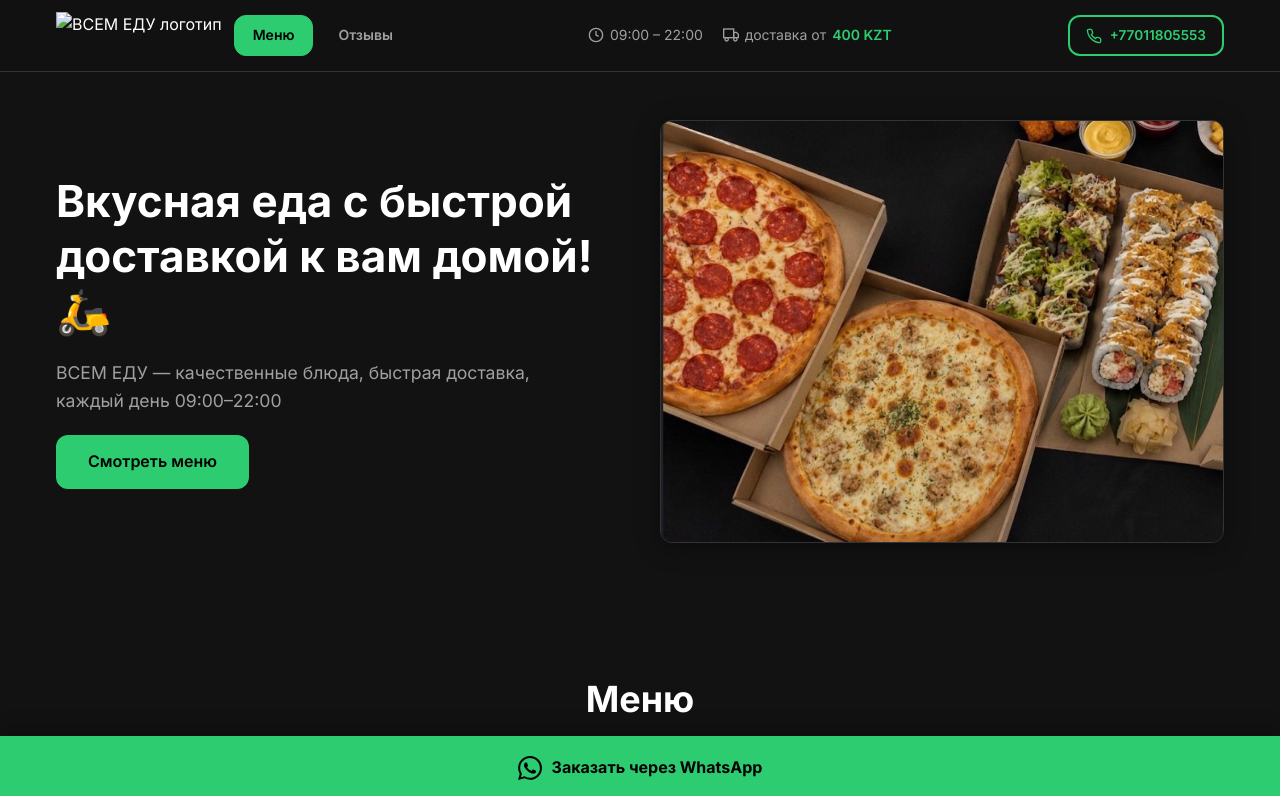
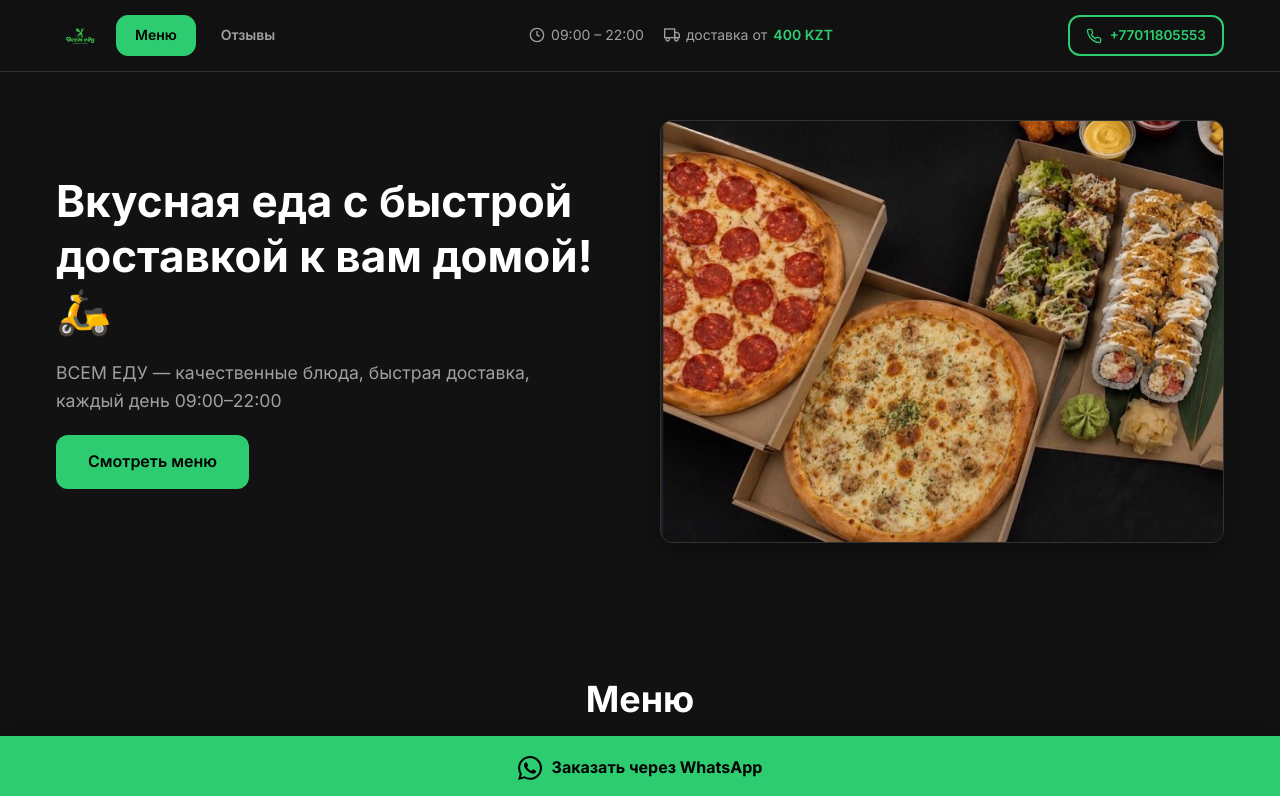
Before and after one commit to batyrhangalymzhan-samurai/vsem-edu, a plain HTML site: page index.html in a window 1280 px wide. Shown: the top 796 px of the page. Drawn offline with Linux system fonts and the light colour scheme.

Commit message:
Update index.html

```diff
--- a/index.html
+++ b/index.html
@@ -17,7 +17,7 @@
     <div class="header__inner container">
       <a href="#" class="header__logo" aria-label="ВСЕМ ЕДУ — Главная">
         <!-- Заменили на прозрачный качественный логотип -->
-        <img src="images/Всем-еду(Прозрачный-фон).png" alt="ВСЕМ ЕДУ логотип" class="header__logo-img">
+        <img src="images/vsem-edu-logo.png" alt="ВСЕМ ЕДУ логотип" class="header__logo-img">
       </a>
 
       <nav class="header__nav" aria-label="Навигация по сайту">
```
